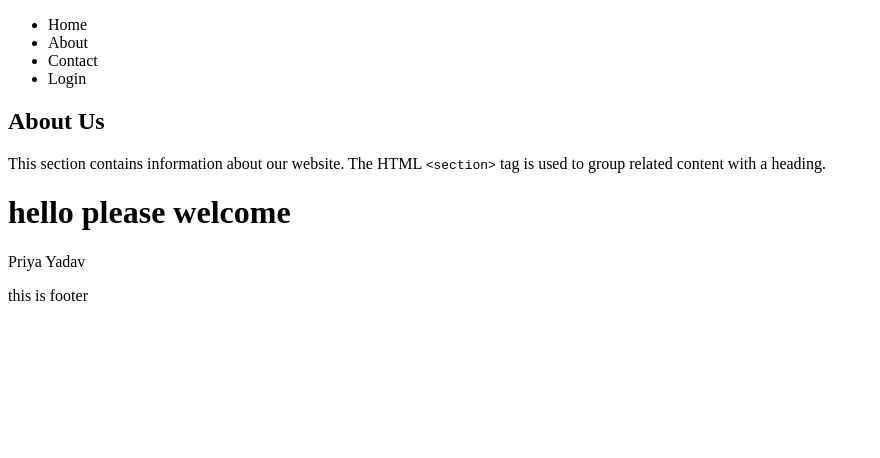
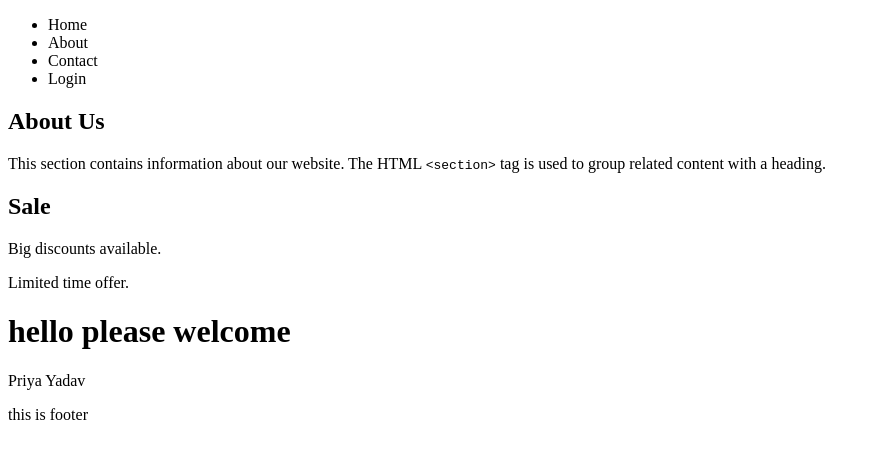
Before and after one commit to priyaayadav1111-boop/welcome-page, a plain HTML site: page index.html in a window 1280 px wide. Shown: the whole page, without its empty margins (0-880 px from the left). Drawn offline with Linux system fonts and the light colour scheme.

Commit message:
This is my title

```diff
--- a/index.html
+++ b/index.html
@@ -24,6 +24,12 @@
             related content with a heading.
         </p>
     </section>
+    <section>
+  <h2>Sale</h2>
+  <p>Big discounts available.</p>
+  <p>Limited time offer.</p>
+</section>
+
 
     <h1>hello please welcome</h1>
     <p>Priya Yadav</p>
```
